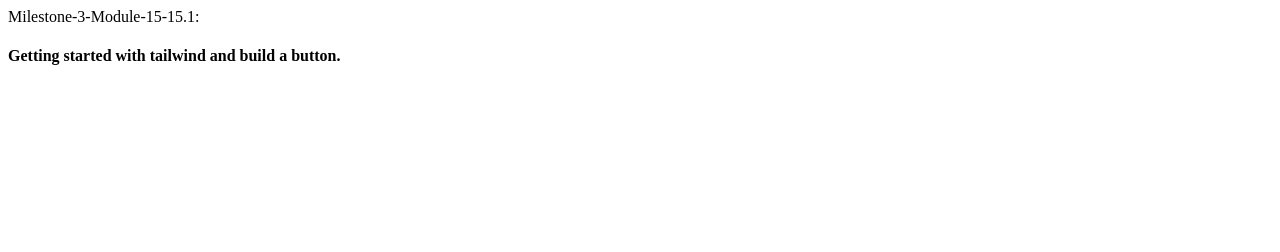
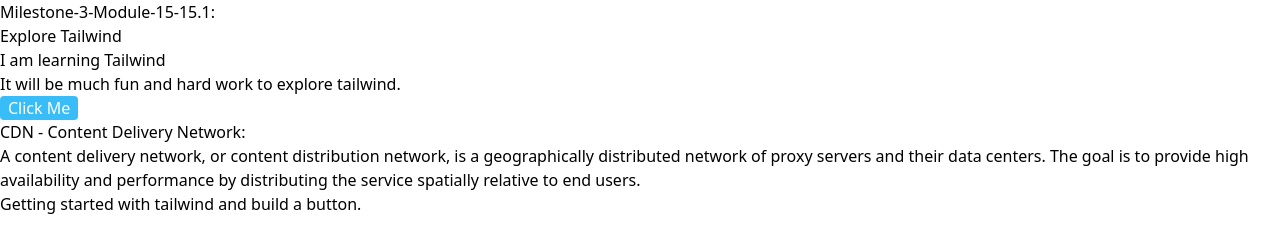
Before and after one commit to Shihab20105/Milestone-3-CSS-Frameworks--Module-15-A-Simple-Introduction-To-Tailwind, a plain HTML site: page 15-1/index.html in a window 1280 px wide. Drawn offline with nearby package versions, Linux system fonts and the light colour scheme.

Commit message:
Explored Getting started with tailwind and build a button

```diff
--- a/15-1/index.html
+++ b/15-1/index.html
@@ -4,10 +4,17 @@
     <meta charset="UTF-8">
     <meta name="viewport" content="width=device-width, initial-scale=1.0">
     <title>Module-15-15.1 | Getting started with tailwind</title>
+    <script src="https://cdn.tailwindcss.com"></script>
     <span>Milestone-3-Module-15-15.1:</span>
 </head>
 <body>
+    <h1>Explore Tailwind</h1>
+    <h3>I am learning Tailwind</h3>
+    <p>It will be much fun and hard work to explore tailwind.</p>
+    <button class="bg-sky-400 px-2 rounded text-white hover:bg-sky-600">Click Me</button>
     <br>
+    <h4>CDN - Content Delivery Network:</h4>
+    <p>A content delivery network, or content distribution network, is a geographically distributed network of proxy servers and their data centers. The goal is to provide high availability and performance by distributing the service spatially relative to end users.</p>
     <h4>Getting started with tailwind and build a button.</h4>
 
 </body>
```
